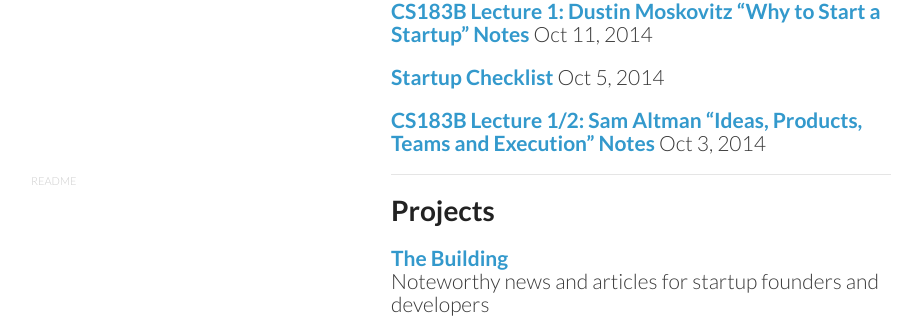
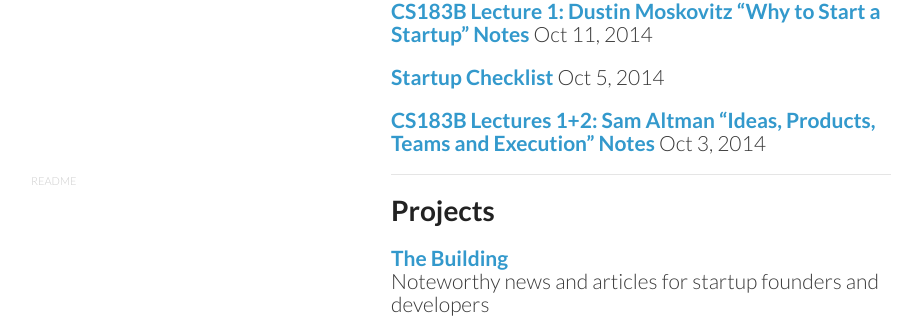
Before and after one commit to bnjs/bnjs.github.io, a Jekyll site: the page built from index.md, in a window 1280 px wide. Shown: the part 640-958 px from the top of the page, without its empty margins (179-1098 px from the left). Built offline with Jekyll 4.4.1, drawn with Linux system fonts in a browser that asks for light colours; nearby versions of some CDN libraries; comment, search, counter and statistics services are not loaded.

Commit message:
Replace "Lecture 1/2" with "Lectures 1+2"

```diff
--- a/index.md
+++ b/index.md
@@ -45,7 +45,7 @@ title: Benjamin Sullivan
 
 ## [Startup Checklist](/notes/startup-checklist/) <span class="lowkey">Oct 5, 2014</span>
 
-## [CS183B Lecture 1/2: Sam Altman "Ideas, Products, Teams and Execution" Notes](/notes/sam-altman-ideas-products-teams-and-execution-highlights/) <span class="lowkey">Oct 3, 2014</span>
+## [CS183B Lectures 1+2: Sam Altman "Ideas, Products, Teams and Execution" Notes](/notes/sam-altman-ideas-products-teams-and-execution-highlights/) <span class="lowkey">Oct 3, 2014</span>
 
 ---
 
```
Also changed, not shown: notes/sam-altman-ideas-products-teams-and-execution-highlights.md (+1 -1 lines).
